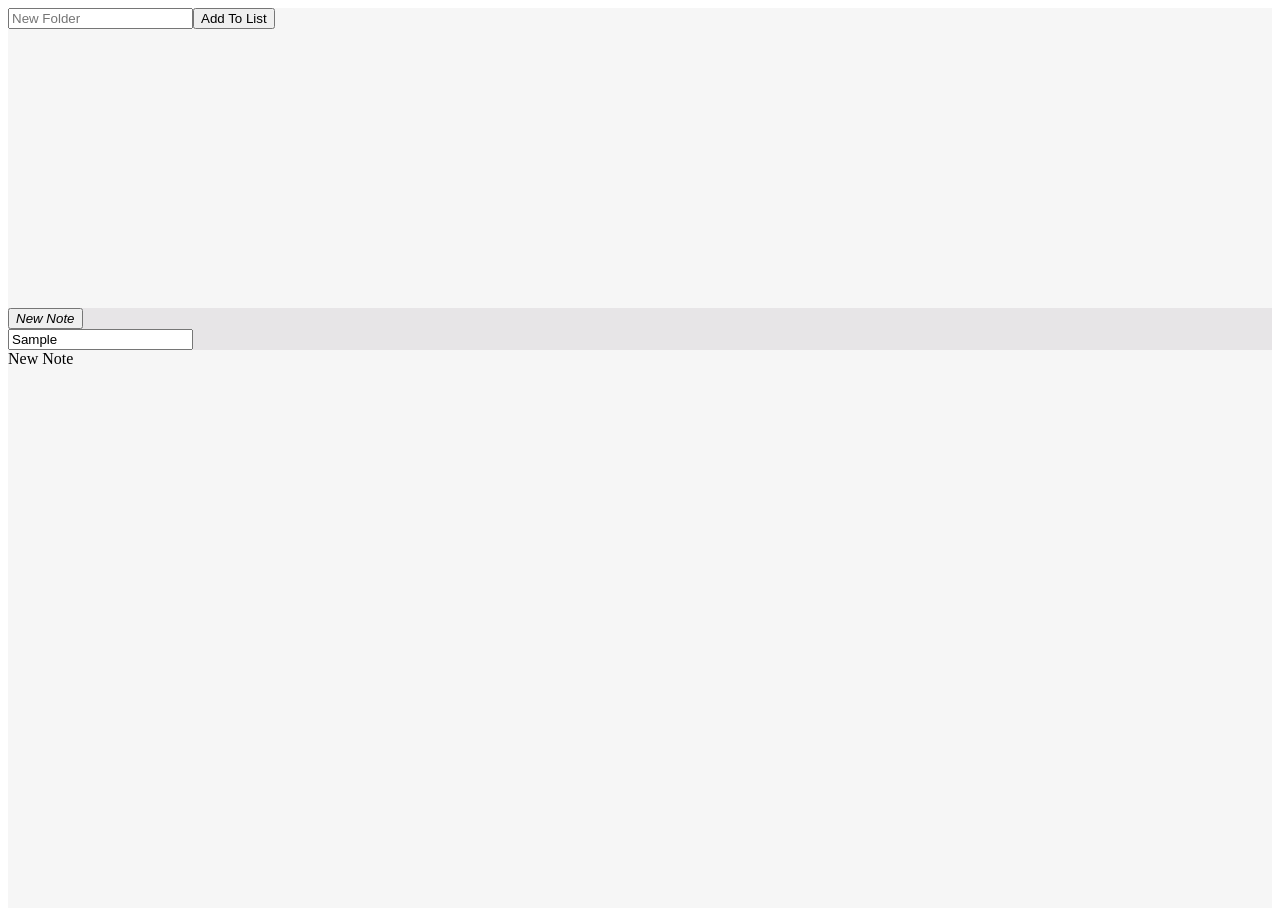
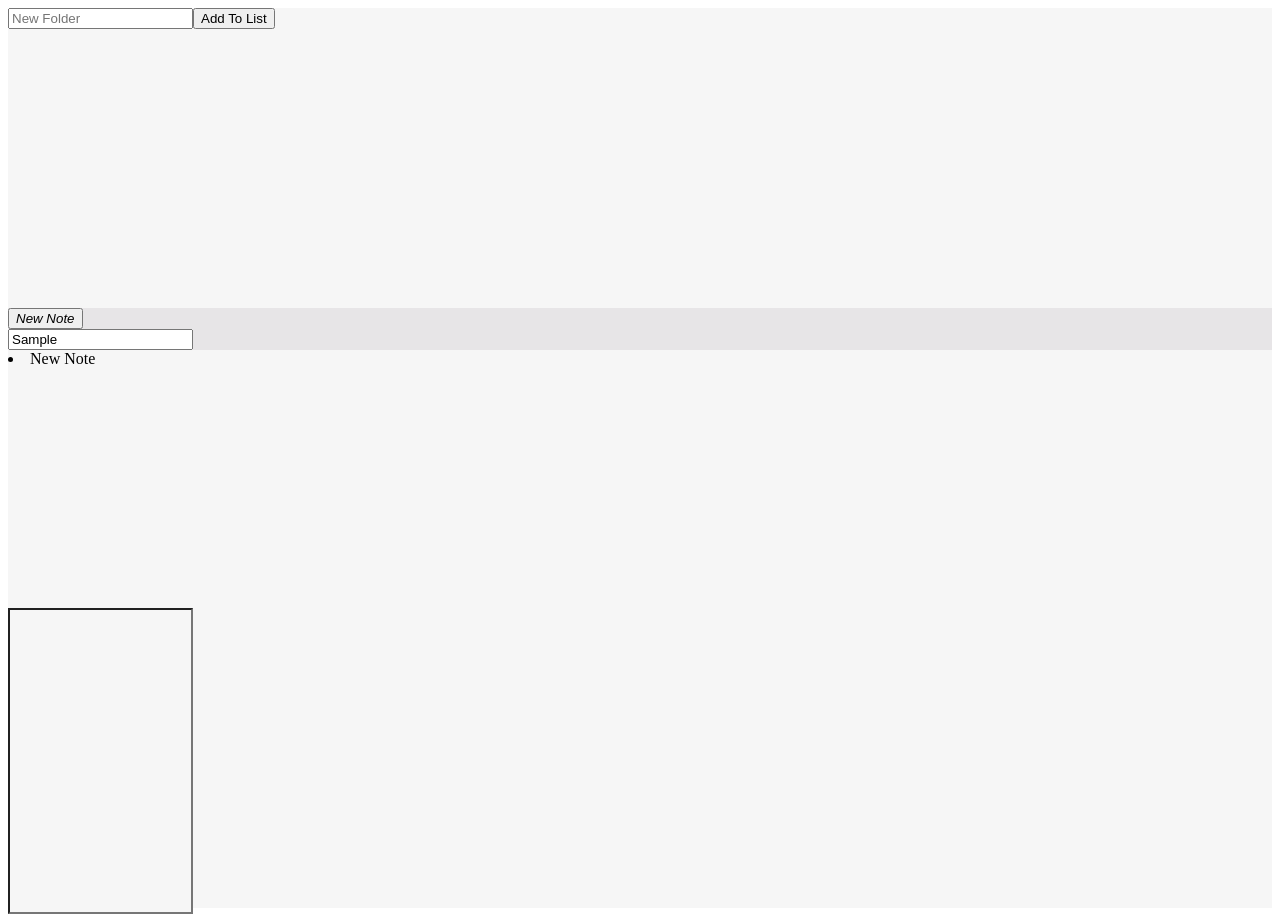
Before and after one commit to isaacjtullis/react-notes-stateful, a React app: page / in a window 1280 px wide. Both pictures are taken after typing "Sample" into the empty fields and a click on the button "New Note". Built offline with nearby package versions, Linux system fonts and the light colour scheme; the HTML template or start-up script is replaced by a standard one.

Commit message:
When note is selected, it shows by changing color

```diff
--- a/src/components/App.js
+++ b/src/components/App.js
@@ -4,6 +4,7 @@ import NoteList from './NoteList.js';
 import Note from './Note.js';
 import FolderList from './FolderList.js';
 import NoteForm from './NoteForm.js';
+import NoteListControls from './NoteListControls.js';
 
 
 const data = {
@@ -45,16 +46,12 @@ class App extends React.Component {
     super(props)
     this.state = {
       folders: [],
-      notes: [],
       folderName: '',
-      noteName: '',
       selectedFolder: 0
     }
     this.handleFormSubmit = this.handleFormSubmit.bind(this)
     this.handleNewFolderName = this.handleNewFolderName.bind(this)
     this.handleFolderSelected = this.handleFolderSelected.bind(this)
-    this.handleNewNoteName = this.handleNewNoteName.bind(this)
-    this.handleNoteFormSubmit = this.handleNoteFormSubmit.bind(this)
   }
 
   handleNewFolderName(event){
@@ -81,27 +78,30 @@ class App extends React.Component {
     this.setState({ selectedFolder: selectedFolder})
   }
 
-  handleNewNoteName(){
-    let newName = "New Note"
-    this.setState({ noteName: newName})
-  }
-
-  handleNoteFormSubmit(event){
-    event.preventDefault()
-    let newId = this.state.notes.length
-    let newNote = {
-      id: newId,
-      noteName: this.state.noteName
-    }
-    let newNotes = [...this.state.notes, newNote]
-    this.setState({
-      notes: newNotes,
-    })
-  }
-
   render() {
     return(
       <div className="row">
+        <div className="small-12 large-12 columns">
+          <div className="small-4 large-4 columns">
+            <FolderForm
+              folderName={this.state.folderName}
+              handleNewFolderName={this.handleNewFolderName}
+              handleFormSubmit={this.handleFormSubmit}
+            />
+            <FolderList
+              folders={this.state.folders}
+              selectedFolder={this.state.selectedFolder}
+              handleFolderSelected={this.handleFolderSelected} />
+          </div>
+          <NoteListControls/>
+        </div>
+      </div>
+    );
+  }
+};
+
+export default App;
+/*
 <div className="small-4 large-4 columns">
   <FolderForm
     folderName={this.state.folderName}
@@ -114,22 +114,8 @@ class App extends React.Component {
     handleFolderSelected={this.handleFolderSelected} />
 </div>
 <div className="small-4 large-4 columns">
-          <NoteForm
-            noteName={this.state.noteName}
-            handleNoteFormSubmit={this.handleNoteFormSubmit}
-            handleNewNoteName={this.handleNewNoteName}
-           />
-          <NoteList
-            notes={this.state.notes}
-            name={this.state.noteName}
-          />
+  <NoteListControls/>
 </div>
 <div className="small-4 large-4 columns">
-          <Note />
 </div>
-      </div>
-    );
-  }
-};
-
-export default App;
+*/
--- a/src/components/Note.js
+++ b/src/components/Note.js
@@ -1,15 +1,28 @@
 import React from 'react';
+import NoteSection from './NoteSection.js';
+
 const Note = props => {
   return(
-    <div>
-      {props.name}
+    <div className={props.noteSelected}>
+      <li onClick={props.handleNoteSelected}>
+        {props.name}
+      </li>
     </div>
   );
 }
-
+//This file will pass in the handleNotenameChange and will pass it into noteFORM so i need
+//to change things around a bit.
 export default Note;
 
 /*
+<div className="noteForm">
+  {props.name}
+  <input
+    type="text"
+    value={props.name}
+    onChange={props.handleNewNoteName}
+  />
+</div>
 <input
   type="text"
   value={props.noteName}
--- a/src/components/NoteForm.js
+++ b/src/components/NoteForm.js
@@ -5,7 +5,7 @@ const NoteForm = props => {
     <form onSubmit={props.handleNoteFormSubmit}>
       <div className="small-12 controls columns">
         <div className="small-4 columns">
-        <button onClick={props.handleNewNoteName}><i className="fa fa-sticky-note-o" aria-hidden="true">New Note</i></button>
+          <button><i className="fa fa-sticky-note-o" aria-hidden="true">New Note</i></button>
         </div>
         <div className="small-8 columns">
           <input
--- a/src/components/NoteList.js
+++ b/src/components/NoteList.js
@@ -1,30 +1,30 @@
 import React from 'react';
 import Note from './Note.js';
 import NoteForm from './NoteForm.js';
-class NoteList extends React.Component {
-  constructor(props){
-    super(props)
-    this.state = {
-      noteName: 'New Note',
+const NoteList = props => {
+  let noteData = props.notes.map((note)=>{
+    let handleNoteSelected = () => props.handleNoteSelected(note.id)
+    let noteSelected = ""
+    if (props.selectedNote === note.id) {
+      noteSelected = "selected"
     }
-  }
+    return(
+      <Note
+        name={note.noteName}
+        handleNoteSelected={handleNoteSelected}
+        noteSelected={noteSelected}
+      />
+    )
+  })
 
-  render() {
-    let noteName = this.props.notes.map((note) => {
-      let name = note.nameName
-      return (
-        <div>
-          <Note name={note.noteName}/>
-        </div>
-      )
-    })
-    return(
-      <div>
-        {noteName}
-      </div>
-    )
-  }
+  return(
+    <div>
+      {noteData}
+    </div>
+  )
 }
+//I need an array of notes to be passed here and then when I selected the id of the note it shows the
+//content of the note
 
 export default NoteList;
 /*
--- /dev/null
+++ b/src/components/NoteListControls.js
@@ -0,0 +1,76 @@
+import React from 'react';
+import Note from './Note.js';
+import NoteForm from './NoteForm.js';
+import NoteList from './NoteList.js';
+import NoteSection from './NoteSection.js';
+
+class NoteListControls extends React.Component {
+  constructor(props){
+    super(props)
+    this.state = {
+      noteName: "New Note",
+      notes: [],
+      selectedNote: null
+    }
+    this.handleNewNoteName = this.handleNewNoteName.bind(this)
+    this.handleNoteFormSubmit = this.handleNoteFormSubmit.bind(this)
+    this.handleNoteSelected = this.handleNoteSelected.bind(this)
+  }
+
+  handleNoteFormSubmit(event){
+    event.preventDefault()
+    let newId = this.state.notes.length
+    let newNote = {
+      id: newId,
+      noteName: this.state.noteName
+    }
+    let newNotes = [...this.state.notes, newNote]
+    this.setState({
+      notes: newNotes,
+    })
+  }
+
+  handleNewNoteName(event){
+
+    let newName = event.target.value
+    this.setState({ noteName: newName})
+  }
+
+  handleNoteSelected(id){
+    let note = id
+    this.setState({selectedNote: note})
+  }
+
+  render() {
+    return(
+      <div>
+        <div className="small-4 large-4 columns">
+          <NoteForm
+            handleNoteFormSubmit={this.handleNoteFormSubmit}
+          />
+          <NoteList
+            notes={this.state.notes}
+            handleNoteSelected={this.handleNoteSelected}
+            selectedNote={this.state.selectedNote}
+          />
+        </div>
+        <div className="small-4 large-4 columns">
+          <NoteSection
+            handleNewNoteName={this.handleNewNoteName}
+            handleNoteSelected={this.handleNoteSelected}
+          />
+        </div>
+      </div>
+    )
+  }
+}
+
+export default NoteListControls;
+/*
+return(
+  <Note
+    name={this.props.noteName}
+    handleNewNoteName={this.props.handleNewNoteName}
+  />
+)
+*/
--- /dev/null
+++ b/src/components/NoteSection.js
@@ -0,0 +1,15 @@
+import React from 'react';
+
+const NoteSection = (props) => {
+  return(
+    <div className="noteForm">
+      <input
+        type="text"
+        value={props.noteName}
+        onChange={props.handleNewNoteName}
+      />
+    </div>
+  )
+}
+
+export default NoteSection;
--- a/src/stylesheets/App.scss
+++ b/src/stylesheets/App.scss
@@ -12,3 +12,8 @@
 .selected {
   background-color: blue;
 }
+
+.noteForm input {
+  height: 300px;
+  background-color: #F6F6F6;
+}
```
Lines whose indentation alone changed are shown as unchanged.
